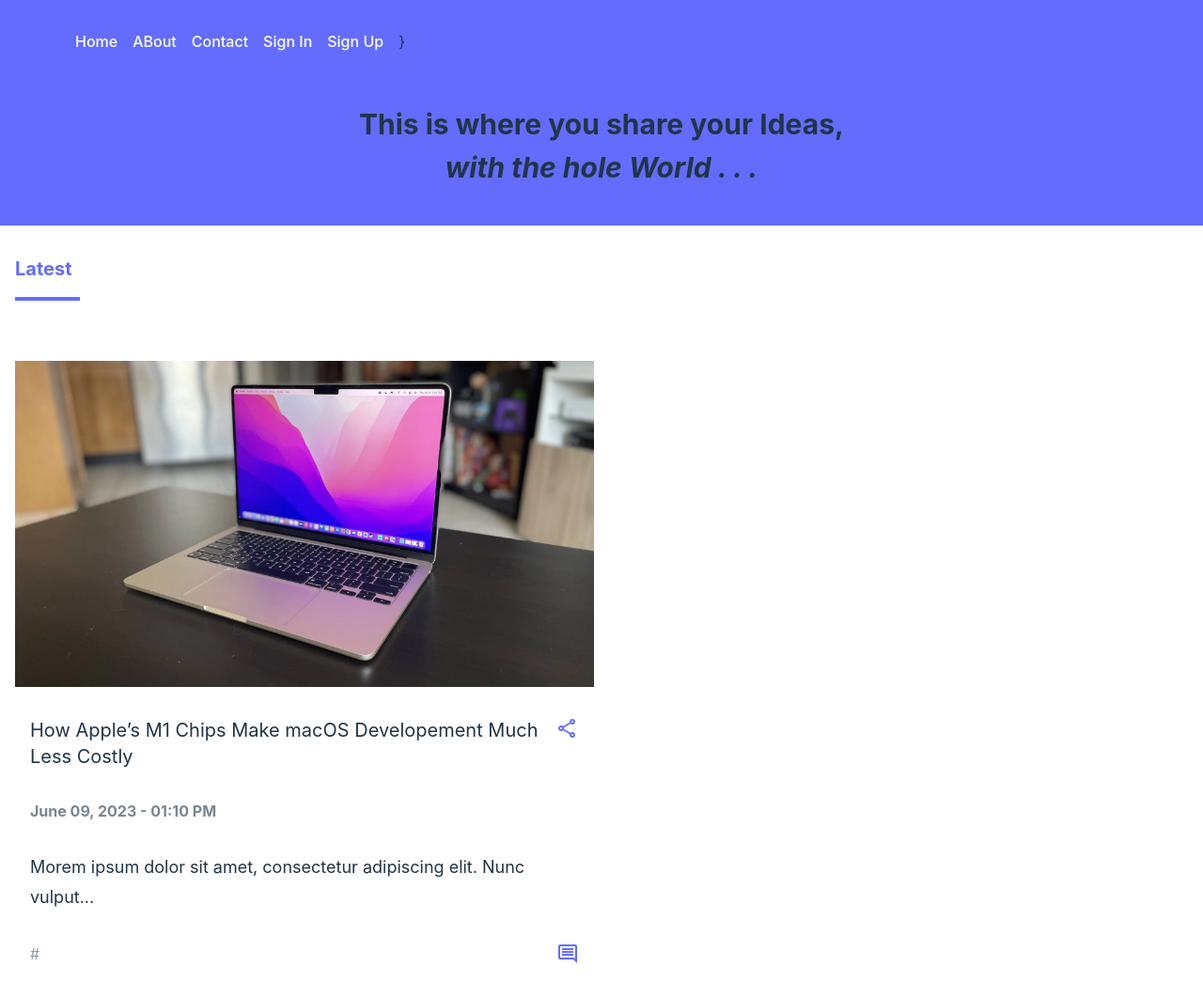
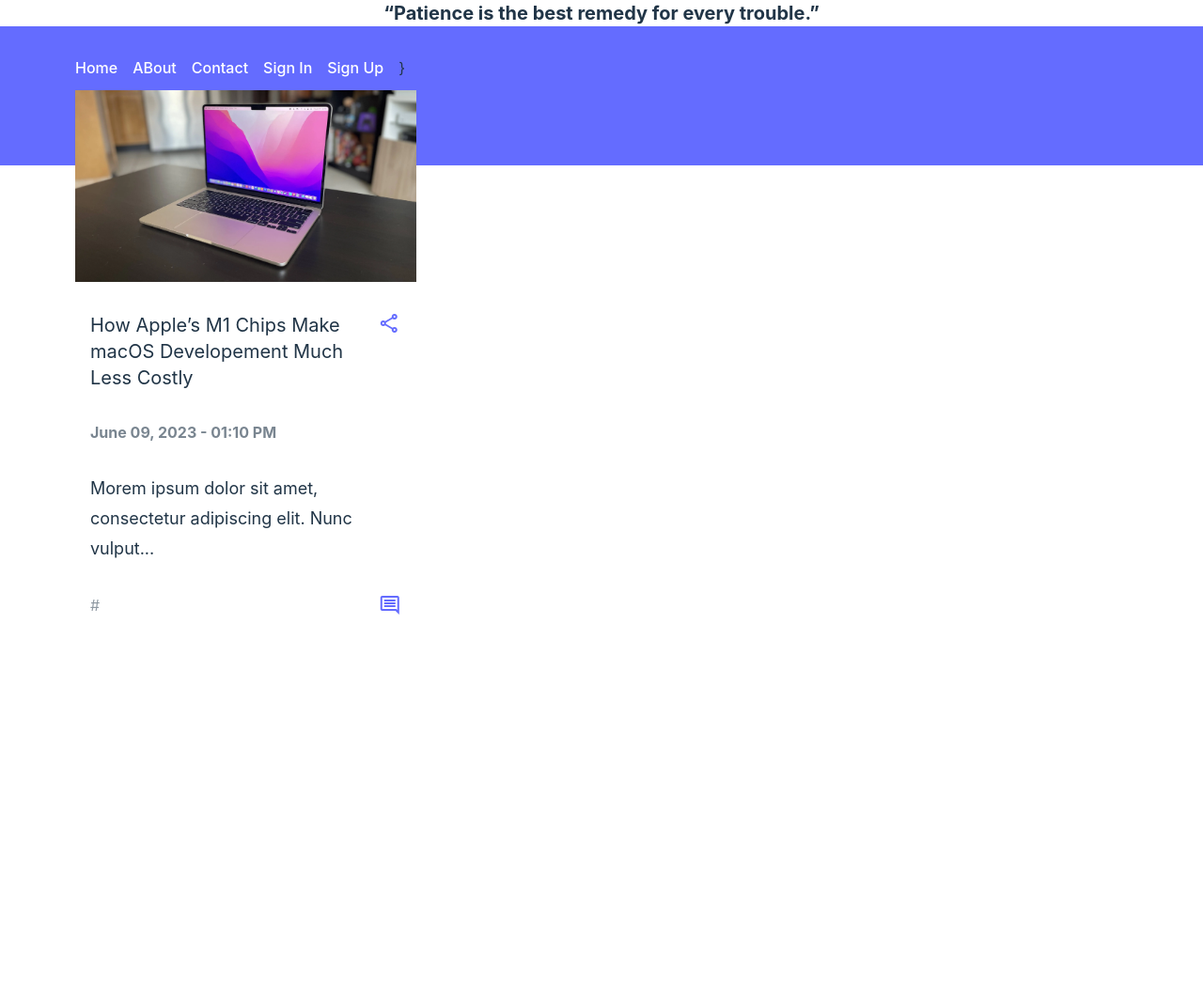
Before and after one commit to Bateyjosue/blog-app-typescript, a website built with Vite: page index.html in a window 1280 px wide. Shown: the whole page at 94% size. After the commit the page ends 800 px from the top, so only its background shows below. Built offline with nearby package versions, Linux system fonts and the light colour scheme.

Commit message:
feat: add spinner layout

```diff
--- a/index.html
+++ b/index.html
@@ -8,17 +8,21 @@
     <title>Blog | Home</title>
   </head>
   <body class="">
+    <section class="spinner__container">
+      <h5 class="font-bold text-xl text-center">“Patience is the best remedy for every trouble.”</h5>
+      <div class="spinner"></div>
+    </section>
     <header id="header" class="wrapper-sm wrapper-md wrapper-lg flex flex-col md:bg-primary md:max-w-[100%] lg:flex-row lg:items-center lg:justify-between"></header>
     <main class="">
-      <section id="headline" class="wrapper-sm  text-3xl text-center leading-8 font-bold md:bg-primary md:max-w-[100%] md:-mt-1">
-        <h2>This is where you share your Ideas, <em class="hidden md:block leading-loose lg:block">with the hole World . . .</em></h2>
+      <section id="headline" class="wrapper-sm  text-3xl text-center leading-8 font-bold md:bg-primary md:max-w-[100%] md:-mt-1 ">
+        <h2 class="lg:hidden">This is where you share your Ideas, <em class="hidden md:block leading-loose lg:block">with the hole World . . .</em></h2>
       </section>
-      <section id="category__tab" class="wrapper-sm border-t-2 md:border-none text-xl">
+      <section id="category__tab" class="wrapper-sm border-t-2 md:border-none text-xl lg:hidden">
         <ul class="flex gap-8 overflow-auto w-[100%]">
           <li class="border-b-4 border-primary text-primary font-bold  pb-4 pr-2">Latest</li>
         </ul>
       </section>
-      <section id="posts" class="wrapper-md grid grid-cols-1 md:grid-cols-2 md:gap-4">
+      <section id="posts" class="wrapper-md grid grid-cols-1 md:grid-cols-2 lg:grid-cols-3 wrapper-lg md:gap-4 lg:-mt-28">
       </section>
 
     </main>
```
